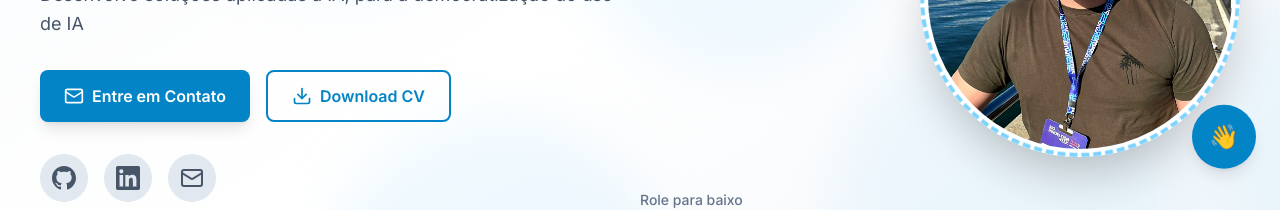
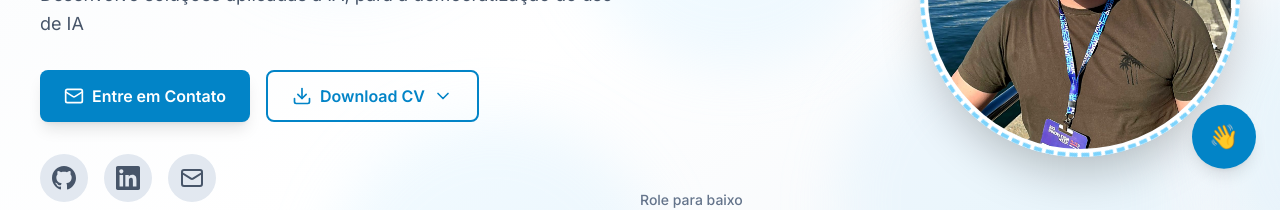
Before and after one commit to Isaque-Weber/isaque_weber, a Next.js app: page / in a window 1280 px wide. Shown: the part 403-613 px from the top of the page. Built offline with nearby package versions, Linux system fonts and the light colour scheme.

Commit message:
Update portfolio data: add role-specific resumes in `resumes` array

```diff
--- a/src/components/Hero.tsx
+++ b/src/components/Hero.tsx
@@ -1,8 +1,9 @@
 'use client';
 import React from 'react';
 import { motion } from 'framer-motion';
-import { ChevronDown, Download, Mail } from 'lucide-react';
+import { ChevronDown, Mail } from 'lucide-react';
 import { personalInfo, contactInfo } from '@/data/portfolio';
+import ResumeList from './ResumeList';
 
 interface HeroProps {
   className?: string;
@@ -128,18 +129,11 @@ const Hero: React.FC<HeroProps> = ({ className = '' }) => {
                 <span>Entre em Contato</span>
               </motion.button>
 
-              <motion.a
-                href={personalInfo.resumeUrl}
-                download
-                target="_blank"
-                rel="noopener noreferrer"
+              <motion.div
                 whileHover={{ scale: 1.05 }}
-                whileTap={{ scale: 0.95 }}
-                className="btn-secondary flex items-center justify-center space-x-2"
-              >
-                <Download size={20} />
-                <span>Download CV</span>
-              </motion.a>
+                whileTap={{ scale: 0.95 }} >
+                <ResumeList />
+              </motion.div>
             </motion.div>
 
             {/* Social Links */}
--- /dev/null
+++ b/src/components/ResumeList.tsx
@@ -0,0 +1,48 @@
+"use client";
+
+import { useState } from 'react';
+import { resumes } from '@/data/portfolio';
+import { FiChevronDown, FiChevronUp, FiDownload } from 'react-icons/fi';
+import {Download} from "lucide-react";
+
+const ResumeList = () => {
+  const [isOpen, setIsOpen] = useState(false);
+
+  return (
+    <div className="relative">
+      <button
+        onClick={() => setIsOpen(!isOpen)}
+        className="btn-secondary flex items-center justify-center w-full space-x-2"
+      >
+        <Download size={20} />
+        <span>Download CV</span>
+        {isOpen ? (
+          <FiChevronUp className="h-5 w-5" />
+        ) : (
+          <FiChevronDown className="h-5 w-5" />
+        )}
+      </button>
+
+      {isOpen && (
+        <div className="absolute right-0 mt-2 w-64 bg-white dark:bg-gray-800 rounded-lg shadow-lg overflow-hidden z-10">
+          <ul className="divide-y divide-gray-200 dark:divide-gray-700">
+            {resumes.map((resume) => (
+              <li key={resume.name}>
+                <a
+                  href={resume.path}
+                  download
+                  className="flex items-center justify-between px-4 py-3 text-sm text-gray-700 dark:text-gray-200 hover:bg-gray-100 dark:hover:bg-gray-700 transition-colors duration-200"
+                >
+                  <span>{resume.name}</span>
+                  <FiDownload className="h-5 w-5 text-gray-400" />
+                </a>
+              </li>
+            ))}
+          </ul>
+        </div>
+      )}
+    </div>
+  );
+};
+
+export default ResumeList;
```
